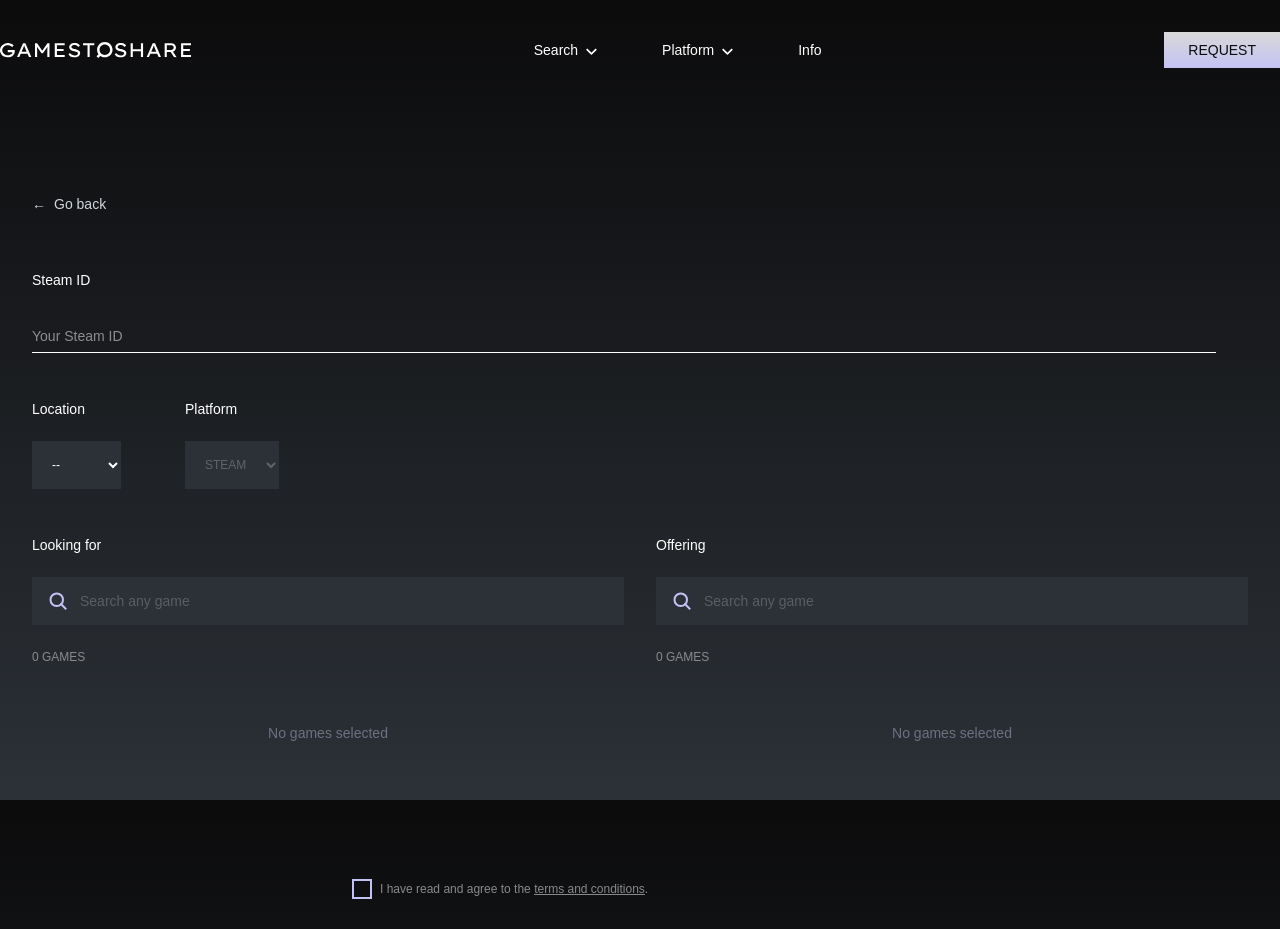
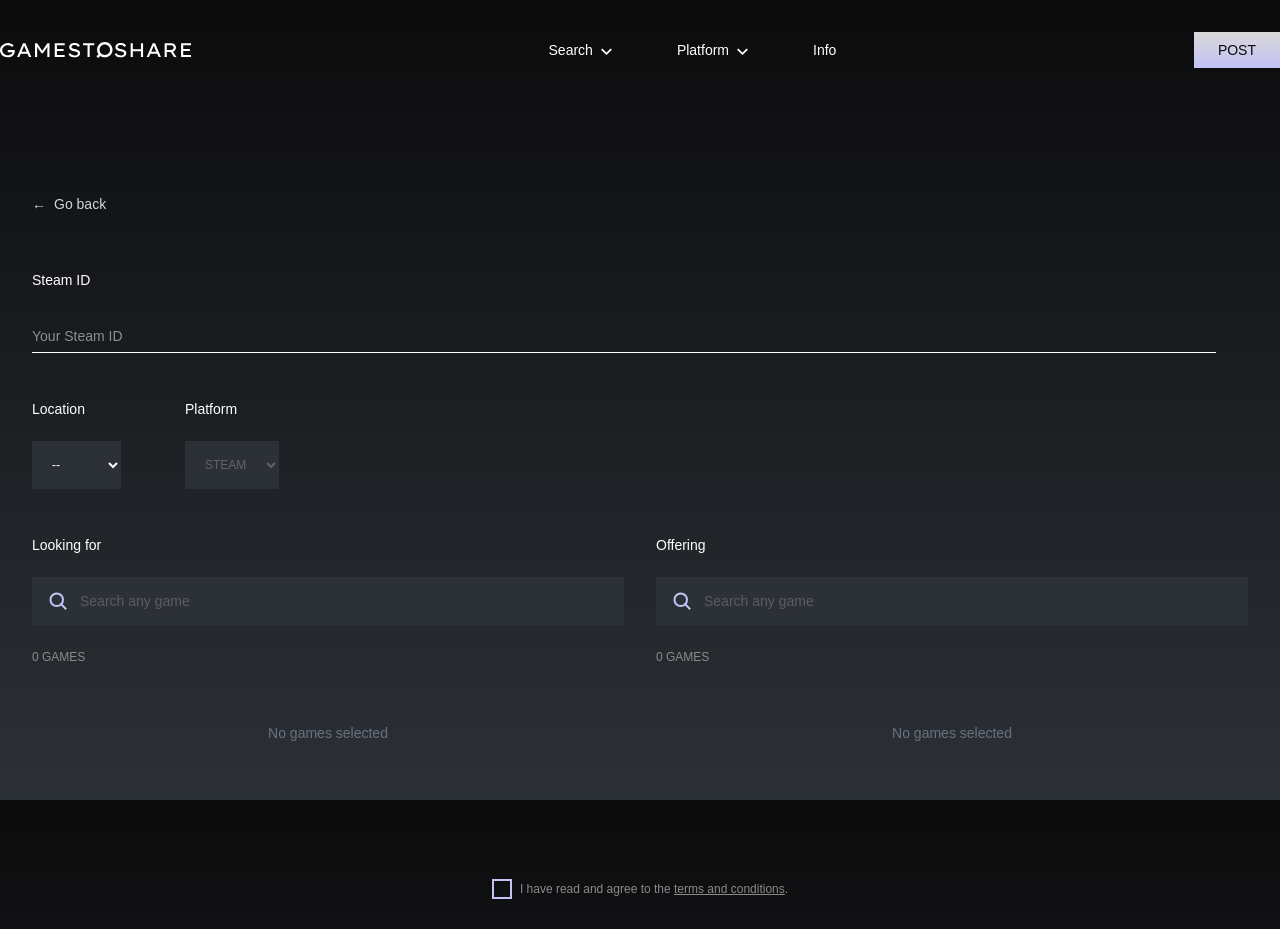
Before and after one commit to yasemitee/gamestoshare, a Next.js app: page /listings/create in a window 1280 px wide. Shown: the top 929 px of the page. Built offline with nearby package versions, Linux system fonts and the light colour scheme; a web font is replaced by a local one.

Commit message:
feat: update Navbar button to navigate to Create Listing page and adjust label alignment in Create Listing form

```diff
--- a/app/components/layout/Navbar.tsx
+++ b/app/components/layout/Navbar.tsx
@@ -57,8 +57,12 @@ export const Navbar: React.FC = () => {
           </button>
         </div>
 
-        <Button variant="primary" className="hidden md:block">
-          REQUEST
+        <Button
+          variant="primary"
+          className="hidden md:block"
+          onClick={() => (window.location.href = '/listings/create')}
+        >
+          POST
         </Button>
 
         {/* TODO: burger (not working yet) */}
--- a/app/listings/create/page.tsx
+++ b/app/listings/create/page.tsx
@@ -169,12 +169,12 @@ export default function CreateListingPage() {
             className="mb-8 mx-auto max-w-xl"
             style={{ color: colors.gray1 }}
           >
-            <label className="flex items-center gap-2">
+            <label className="flex items-center justify-center gap-2">
               <input
                 type="checkbox"
                 checked={termsAccepted}
                 onChange={(e) => setTermsAccepted(e.target.checked)}
-                className="w-5 h-5 border-2 appearance-none checked:bg-transparent cursor-pointer"
+                className="w-5 h-5 border-2 appearance-none checked:bg-transparent cursor-pointer flex-shrink-0"
                 style={{
                   backgroundColor: 'transparent',
                   borderColor: colors.purple,
@@ -194,6 +194,7 @@ export default function CreateListingPage() {
               </span>
             </label>
           </div>
+          {/* Submit button */}
           <Button
             type="submit"
             disabled={!termsAccepted}
```
